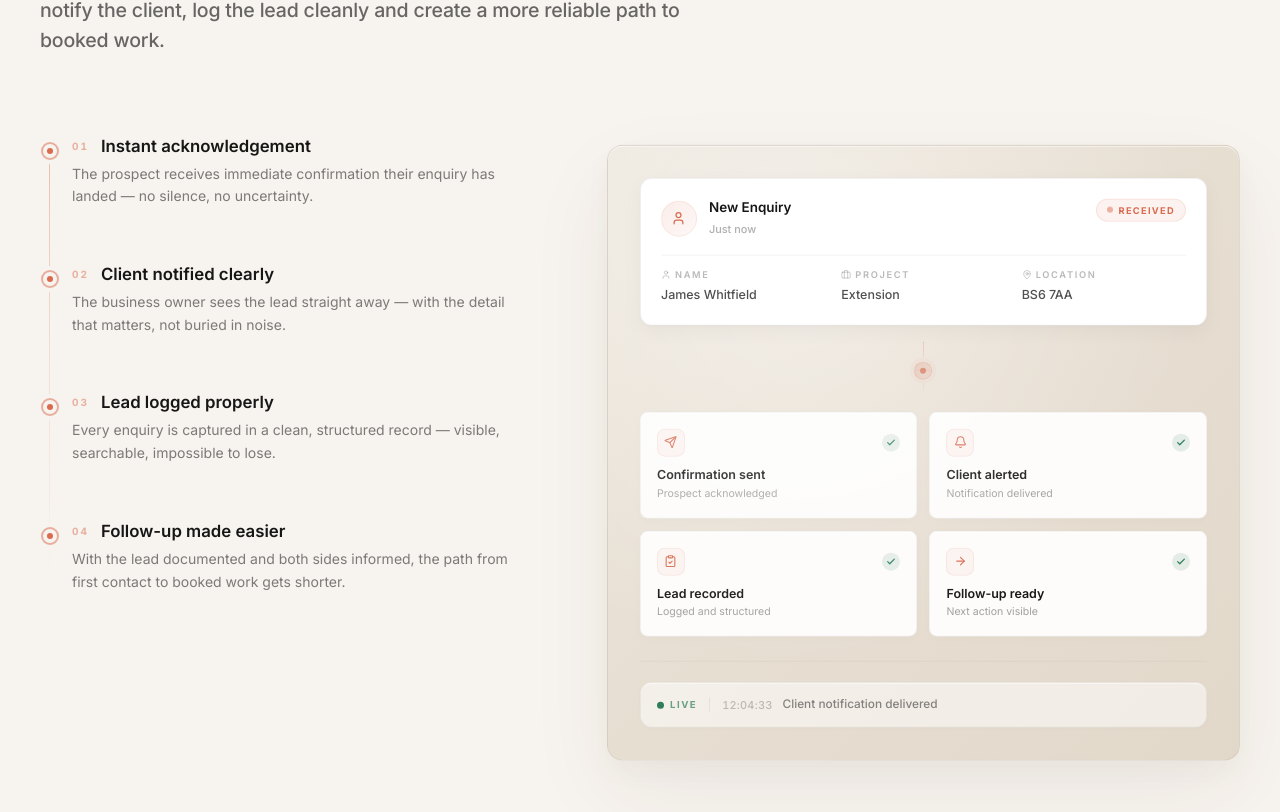
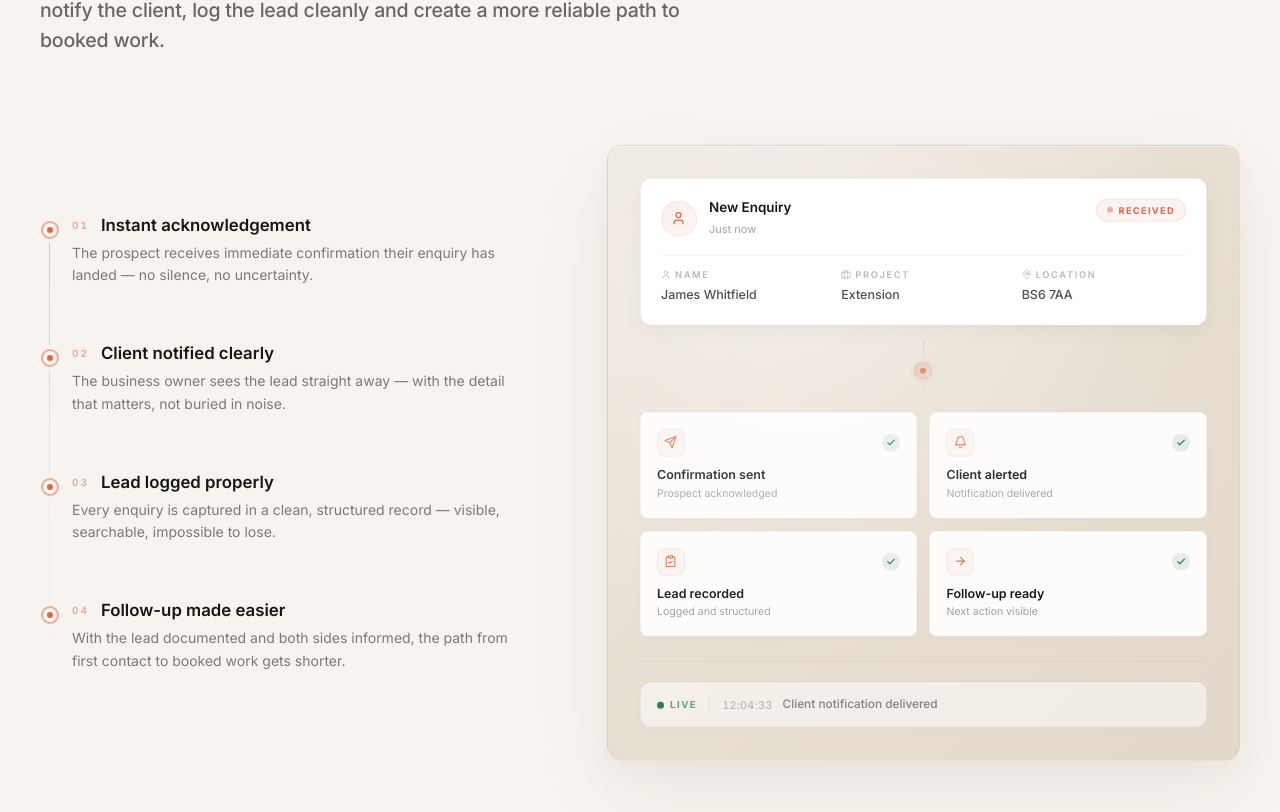
Before and after one commit to iainmacr77/r3worked-website, a Next.js app: page / in a window 1280 px wide. Shown: the part 7378-8190 px from the top of the page. Built offline with nearby package versions, Linux system fonts and the light colour scheme.

Commit message:
moved the text block down in PHASE 03

```diff
--- a/src/components/homepage/LeadCaptureLayer.tsx
+++ b/src/components/homepage/LeadCaptureLayer.tsx
@@ -141,7 +141,7 @@ export function LeadCaptureLayer() {
         </div>
 
         {/* ───────── Two-column layout ───────── */}
-        <div className="grid lg:grid-cols-[1fr_1.3fr] gap-16 lg:gap-20 items-start">
+        <div className="grid lg:grid-cols-[1fr_1.3fr] gap-16 lg:gap-20 items-center">
           {/* ── Left: Follow-up steps ── */}
           <div className="relative pl-8">
             <div className="absolute left-[9px] top-2 bottom-2 w-px bg-gradient-to-b from-[#D96B4F]/40 via-[#D96B4F]/15 to-transparent" />
```
